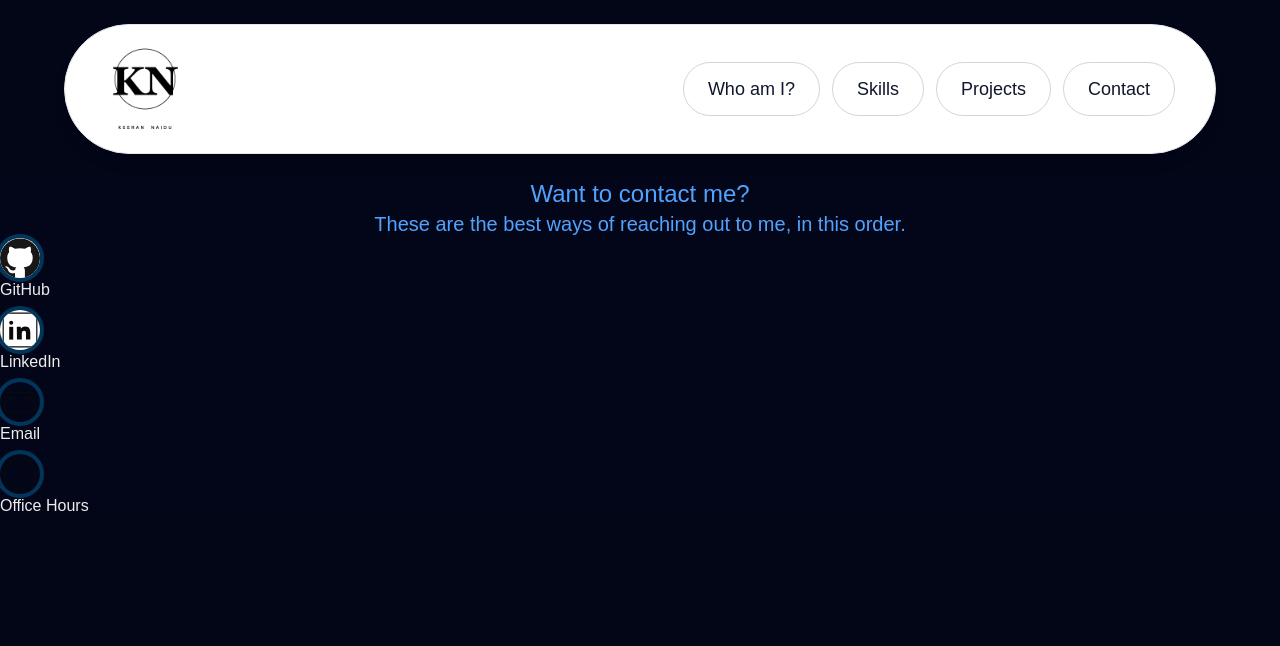
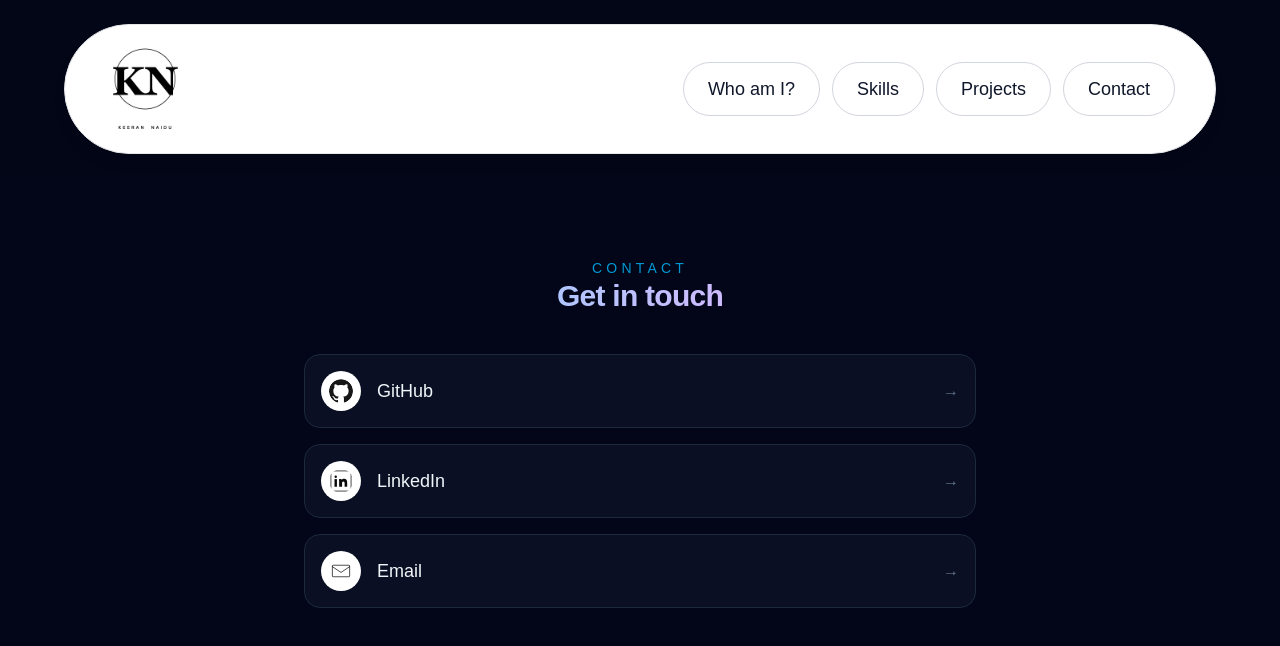
Before and after one commit to KeeranNaidu12/Website, a Next.js app in the folder my-app/: page /contact in a window 1280 px wide. Shown: the top 646 px of the page. Built offline with nearby package versions, Linux system fonts and the light colour scheme.

Commit message:
Basic contact page with some of my contact information

```diff
--- a/my-app/src/app/contact/page.tsx
+++ b/my-app/src/app/contact/page.tsx
@@ -1,65 +1,49 @@
+
+const contacts = [
+  { label: "GitHub", href: "https://github.com/KeeranNaidu12", icon: "/icons/GitHub.svg" },
+  { label: "LinkedIn", href: "https://www.linkedin.com/in/keeran-naidu-a28012260/", icon: "/icons/LinkedIn.svg" },
+  { label: "Email", href: "mailto:keerannaidu08@gmail.com", icon: "/icons/Mail.svg" },
+];
 
 export default function Contact() {
   return (
-    <div>
-      <main className="relative overflow-hidden bg-slate-950">
-        <section>
-          <h1 className="text-center text-blue-400 text-2xl">
-            {" "}
-            Want to contact me?{" "}
+    <main className="min-h-screen bg-slate-950 px-6 py-20">
+      <section className="mx-auto max-w-2xl">
+        <p className="text-sm uppercase tracking-[0.3em] text-sky-400/80 text-center">
+          Contact
+        </p>
+        <h1 className="mb-10 text-center text-3xl font-semibold tracking-tight bg-gradient-to-r from-sky-300 to-fuchsia-300 bg-clip-text text-transparent">
+          Get in touch
         </h1>
-          <h2 className="text-center text-blue-400 text-xl">
-            These are the best ways of reaching out to me, in this order.
-          </h2>
 
-          <div>
-            <ul className="flex flex-col gap-2">
-              <li>
-                <a>
-                  <div className="">
+        <ul className="flex flex-col gap-4">
+          {contacts.map(({ label, href, icon }) => {
+            const external = href.startsWith("http");
+            return (
+              <li key={label}>
+                <a
+                  href={href}
+                  target={external ? "_blank" : undefined}
+                  rel={external ? "noopener noreferrer" : undefined}
+                  className="group flex items-center gap-4 rounded-2xl border border-slate-800 bg-slate-900/60 p-4 transition hover:border-sky-500/60 hover:bg-slate-900"
+                >
                   <img
-                      src="/icons/GitHub.svg"
-                      alt="GitHub"
-                      className="w-10 h-10 rounded-full object-cover object-bottom ring-4 bg-white ring-sky-500/30"
+                    src={icon}
+                    alt={label}
+                    className="h-10 w-10 rounded-full bg-white p-2"
                   />
-                    GitHub
-                  </div>
+                  <span className="text-lg font-medium text-slate-100 group-hover:text-sky-400">
+                    {label}
+                  </span>
+                  <span className="ml-auto text-slate-500 transition group-hover:translate-x-1 group-hover:text-sky-400">
+                    →
+                  </span>
                 </a>
               </li>
-              <li>
-                <a>
-                  <img
-                    src="/icons/LinkedIn.svg"
-                    alt="LinkedIn"
-                    className="w-10 h-10 rounded-full object-cover object-bottom  bg-white ring-4 ring-sky-500/30"
-                  />
-                  LinkedIn
-                </a>
-              </li>
-              <li>
-                <a>
-                  <img
-                    src="/icons/Mail.svg"
-                    alt="GitHub"
-                    className="w-10 h-10 rounded-full object-cover object-bottom ring-4 ring-sky-500/30"
-                  />
-                  Email
-                </a>
-              </li>
-              <li>
-                <a>
-                  <img
-                    src="/icons/Office Hours.svg"
-                    alt="Office Hours"
-                    className="w-10 h-10 rounded-full object-cover object-bottom ring-4 ring-sky-500/30"
-                  />
-                  Office Hours
-                </a>
-              </li>
+            );
+          })}
         </ul>
-          </div>
       </section>
     </main>
-    </div>
   );
 }
```
Lines whose indentation alone changed are shown as unchanged.
